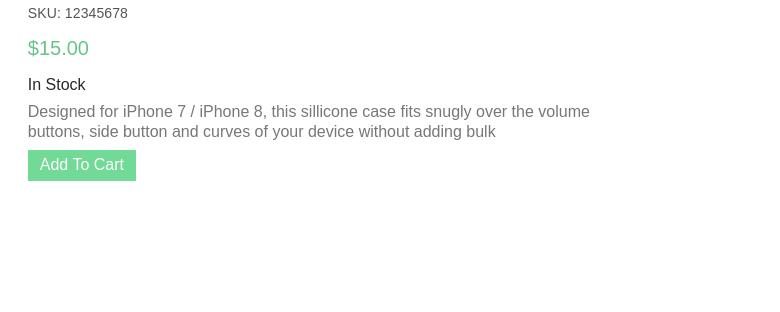
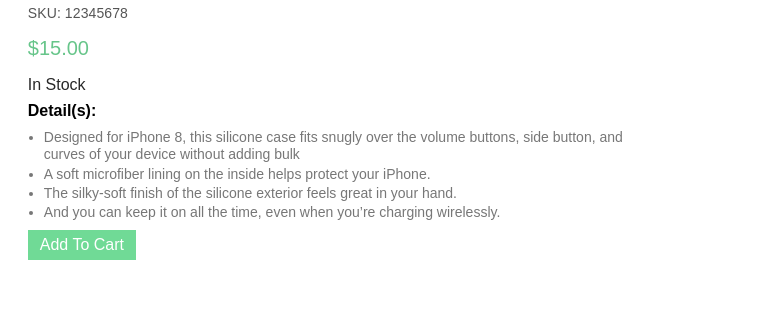
Before and after one commit to ihorkalchenko/eshop, a plain HTML site: page index.html in a window 1280 px wide. Shown: the part 174-486 px from the top of the page, 500-1280 px from the left. Drawn offline with nearby package versions, Linux system fonts and the light colour scheme.

Commit message:
002: Add product details

```diff
--- a/main.js
+++ b/main.js
@@ -69,7 +69,7 @@ Vue.component('app-product', {
                     </div>
                 </div>
             </div>
-            <div class="product-detail">
+            <div class="product-info">
                 <div class="product-content">
                     <div class="product-title">
                         <h1>{{ product }}</h1>
@@ -87,8 +87,11 @@ Vue.component('app-product', {
                         <p>{{ inStock ? 'In Stock' : 'Out of stock' }}</p>
                     </div>
 
-                    <div class="product-description">
-                        <p>{{ description }}</p>
+                    <div class="product-details">
+                        <h4>Detail(s):</h4>
+                        <ul>
+                            <li v-for="detail in details">{{ detail }}</li>
+                        </ul>
                     </div>
 
                     <button type="button" class="btn is-green" @click="addToCart">Add To Cart</button>
@@ -100,7 +103,12 @@ Vue.component('app-product', {
     data() {
         return {
             product: 'iPhone Case',
-            description: 'Designed for iPhone 7 / iPhone 8, this sillicone case fits snugly over the volume buttons, side button and curves of your device without adding bulk',
+            details: [
+                "Designed for iPhone 8, this silicone case fits snugly over the volume buttons, side button, and curves of your device without adding bulk",
+                "A soft microfiber lining on the inside helps protect your iPhone.",
+                "The silky-soft finish of the silicone exterior feels great in your hand.",
+                "And you can keep it on all the time, even when you’re charging wirelessly."
+            ],
             image: 'https://images-na.ssl-images-amazon.com/images/I/419rCJZ2xfL._SL1024_.jpg',
             inStock: true,
             price: 15,
--- a/style.css
+++ b/style.css
@@ -312,7 +312,7 @@ main {
 }
 
 .product-image,
-.product-detail {
+.product-info {
     position: relative;
     width: 100%;
 }
@@ -324,7 +324,7 @@ main {
         padding-right: 2em;
     }
 
-    .product-detail {
+    .product-info {
         flex-basis: 0;
         flex-grow: 1;
         max-width: 100%;
@@ -407,11 +407,27 @@ main {
     font-weight: 500;
 }
 
-.product-description {
+.product-details {
     margin: .5em 0;
 }
 
-.product-description p {
+.product-details h4 {
+    color: #000;
+    font-weight: 600;
+    margin-bottom: .5em;
+}
+
+.product-details ul {
+    margin: 0;
+    padding-left: 1em;
+}
+
+.product-details li {
     color: #777;
+    font-size: .875em;
     line-height: 1.25;
 }
+
+.product-details li + li {
+    margin-top: .125em;
+}
```
